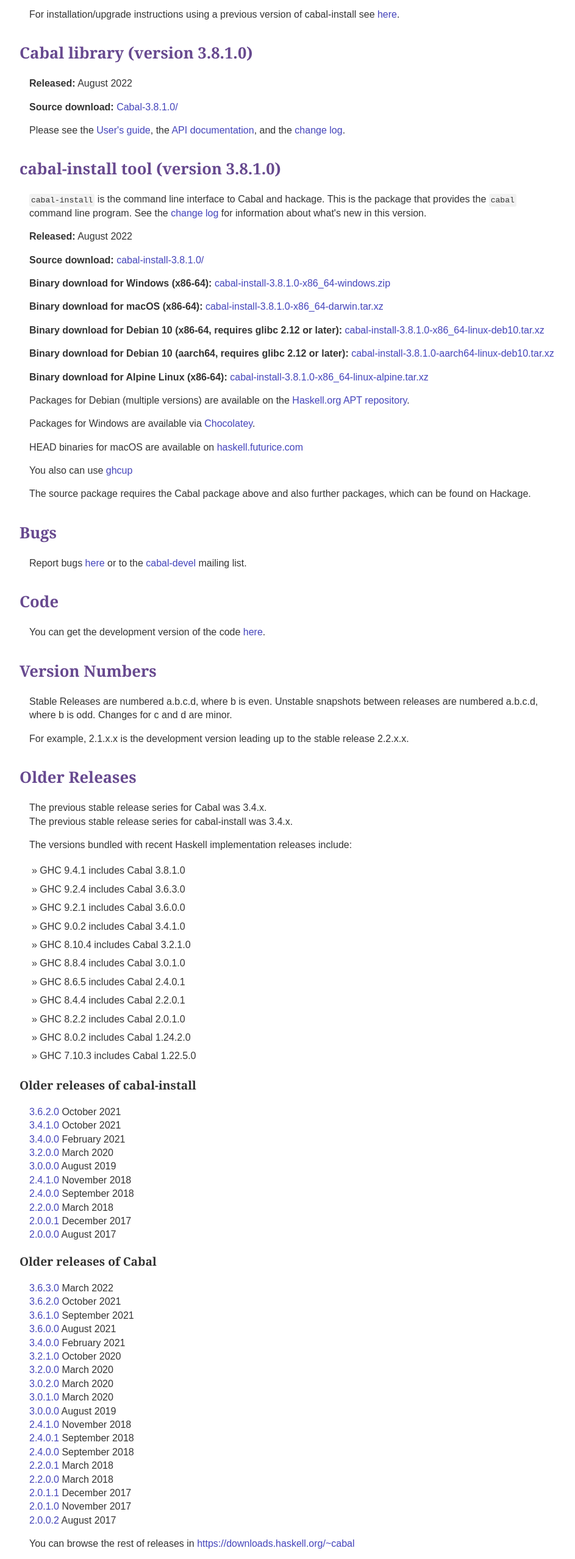
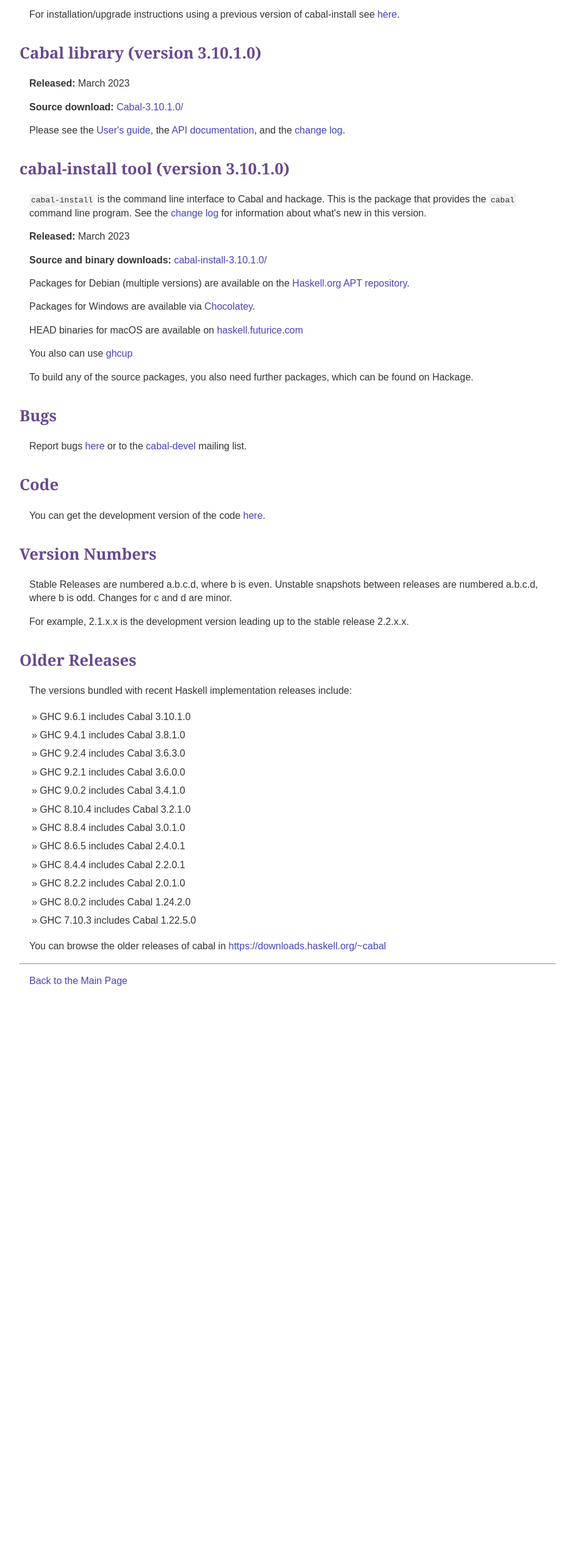
Before and after one commit to haskell/cabal-website, a plain HTML site: page download.html in a window 1280 px wide. Shown: the part 220-2777 px from the top of the page at 61% size, without its empty margins (168-1111 px from the left). After the commit the page ends 1856 px from the top, so only its background shows below. Drawn offline with Linux system fonts and the light colour scheme.

Commit message:
Update download page for cabal 3.10

```diff
--- a/download.html
+++ b/download.html
@@ -14,15 +14,15 @@
 
     <p>For installation/upgrade instructions using a previous version of cabal-install see <a href="index.html#install-upgrade">here</a>.</p>
 
-    <h2>Cabal library (version 3.8.1.0)</h2>
+    <h2>Cabal library (version 3.10.1.0)</h2>
 
-    <p><span style="font-weight: bolder">Released:</span> August 2022<br>
+    <p><span style="font-weight: bolder">Released:</span> March 2023<br>
 
-    <p><span style="font-weight: bolder">Source download:</span> <a href="https://downloads.haskell.org/~cabal/Cabal-3.8.1.0/">Cabal-3.8.1.0/</a></p>
+    <p><span style="font-weight: bolder">Source download:</span> <a href="https://downloads.haskell.org/~cabal/Cabal-3.10.1.0/">Cabal-3.10.1.0/</a></p>
 
     <p>Please see the <a href="https://cabal.readthedocs.io">User's guide</a>, the <a href="http://hackage.haskell.org/package/Cabal">API documentation</a>, and the <a href="http://hackage.haskell.org/package/Cabal/changelog">change log</a>.</p>
 
-    <h2>cabal-install tool (version 3.8.1.0)</h2>
+    <h2>cabal-install tool (version 3.10.1.0)</h2>
 
     <p><span class="inline-code">cabal-install</span> is the command
       line interface to Cabal and hackage.  This is the package that
@@ -31,30 +31,9 @@
       the <a href="http://hackage.haskell.org/package/cabal-install/changelog">change
       log</a> for information about what's new in this version.</p>
 
-    <p><span style="font-weight: bolder">Released:</span> August 2022<br>
+    <p><span style="font-weight: bolder">Released:</span> March 2023<br>
 
-    <p><span style="font-weight: bolder">Source download:</span> <a href="https://downloads.haskell.org/~cabal/cabal-install-3.8.1.0/">cabal-install-3.8.1.0/</a></p>
-
-    <p><span style="font-weight: bolder">Binary download for Windows (x86-64):</span> <a href="https://downloads.haskell.org/~cabal/cabal-install-3.8.1.0/cabal-install-3.8.1.0-x86_64-windows.zip">cabal-install-3.8.1.0-x86_64-windows.zip</a></p>
-
-    <p><span style="font-weight: bolder">Binary download for macOS (x86-64):</span> <a href="https://downloads.haskell.org/~cabal/cabal-install-3.8.1.0/cabal-install-3.8.1.0-x86_64-darwin.tar.xz">cabal-install-3.8.1.0-x86_64-darwin.tar.xz</a></p>
-
-    <p><span style="font-weight: bolder">Binary download for Debian 10 (x86-64, requires glibc 2.12 or later):</span> <a href="https://downloads.haskell.org/~cabal/cabal-install-3.8.1.0/cabal-install-3.8.1.0-x86_64-linux-deb10.tar.xz">cabal-install-3.8.1.0-x86_64-linux-deb10.tar.xz</a></p>
-
-    <p><span style="font-weight: bolder">Binary download for Debian 10 (aarch64, requires glibc 2.12 or later):</span> <a href="https://downloads.haskell.org/~cabal/cabal-install-3.8.1.0/cabal-install-3.8.1.0-aarch64-linux-deb10.tar.xz">cabal-install-3.8.1.0-aarch64-linux-deb10.tar.xz</a></p>
-
-    <p><span style="font-weight: bolder">Binary download for Alpine Linux (x86-64):</span> <a href="https://downloads.haskell.org/~cabal/cabal-install-3.8.1.0/cabal-install-3.8.1.0-x86_64-linux-alpine.tar.xz">cabal-install-3.8.1.0-x86_64-linux-alpine.tar.xz</a></p>
-
-   <!-- gitlab CI currently fails for those:
-    <p><span style="font-weight: bolder">Binary download for Debian 10 (armv7, requires glibc 2.12 or later):</span> <a href="https://downloads.haskell.org/~cabal/cabal-install-3.8.1.0/cabal-install-3.8.1.0-armv7-linux-deb10.tar.xz">cabal-install-3.8.1.0-armv7-linux-deb10.tar.xz</a></p>
-
-    <p><span style="font-weight: bolder">Binary download for FreeBSD (x86-64):</span> <a href="https://downloads.haskell.org/~cabal/cabal-install-3.8.1.0/cabal-install-3.8.1.0-x86_64-freebsd.tar.xz">cabal-install-3.8.1.0-x86_64-freebsd.tar.xz</a></p> -->
-
-    <!-- Looks like Halcyon was last updated 3 years ago, and the last
-     cabal-install version it supports is 1.22.
-
-     <p>Binaries for cabal-install for many platforms are available
-       on <a href="https://halcyon.sh/">Halcyon</a>.</p> -->
+    <p><span style="font-weight: bolder">Source and binary downloads:</span> <a href="https://downloads.haskell.org/~cabal/cabal-install-3.10.1.0/">cabal-install-3.10.1.0/</a></p>
 
     <p>Packages for Debian (multiple versions) are available on the <a href="http://downloads.haskell.org/debian/">Haskell.org APT repository</a>.</p>
 
@@ -64,7 +43,7 @@
 
     <p>You also can use <a href="https://www.haskell.org/ghcup">ghcup</a></p>
 
-    <p>The source package requires the Cabal package above and also further packages,
+    <p>To build any of the source packages, you also need further packages,
       which can be found on Hackage.
 
     <h2>Bugs</h2>
@@ -86,12 +65,9 @@
     <h2>Older Releases</h2>
 
     <p>
-      The previous stable release series for Cabal was 3.4.x.<br>
-      The previous stable release series for cabal-install was 3.4.x.
-
-    <p>
       The versions bundled with recent Haskell implementation releases include:
       <ul>
+        <li>GHC 9.6.1 includes Cabal 3.10.1.0</li>
         <li>GHC 9.4.1 includes Cabal 3.8.1.0</li>
         <li>GHC 9.2.4 includes Cabal 3.6.3.0</li>
         <li>GHC 9.2.1 includes Cabal 3.6.0.0</li>
@@ -106,42 +82,8 @@
       </ul>
     <p>
 
-    <h3>Older releases of cabal-install</h3>
     <p>
-      <a href ="https://downloads.haskell.org/~cabal/cabal-install-3.6.2.0/">3.6.2.0</a> October 2021<br>
-      <a href ="https://downloads.haskell.org/~cabal/cabal-install-3.4.1.0/">3.4.1.0</a> October 2021<br>
-      <a href ="https://downloads.haskell.org/~cabal/cabal-install-3.4.0.0/">3.4.0.0</a> February 2021<br>
-      <a href ="https://downloads.haskell.org/~cabal/cabal-install-3.2.0.0/">3.2.0.0</a> March 2020<br>
-      <a href ="https://downloads.haskell.org/~cabal/cabal-install-3.0.0.0/">3.0.0.0</a> August 2019<br>
-      <a href ="https://downloads.haskell.org/~cabal/cabal-install-2.4.1.0/">2.4.1.0</a> November 2018<br>
-      <a href ="https://downloads.haskell.org/~cabal/cabal-install-2.4.0.0/">2.4.0.0</a> September 2018<br>
-      <a href ="https://downloads.haskell.org/~cabal/cabal-install-2.2.0.0/">2.2.0.0</a> March 2018<br>
-      <a href ="https://downloads.haskell.org/~cabal/cabal-install-2.0.0.1/">2.0.0.1</a> December 2017<br>
-      <a href ="https://downloads.haskell.org/~cabal/cabal-install-2.0.0.0/">2.0.0.0</a> August 2017<br>
-
-    <h3>Older releases of Cabal</h3>
-    <p>
-      <a href ="https://hackage.haskell.org/package/Cabal-3.6.3.0/Cabal-3.6.3.0.tar.gz">3.6.3.0</a> March 2022<br>
-      <a href ="https://hackage.haskell.org/package/Cabal-3.6.2.0/Cabal-3.6.2.0.tar.gz">3.6.2.0</a> October 2021<br>
-      <a href ="https://downloads.haskell.org/~cabal/Cabal-3.6.1.0/Cabal-3.6.1.0.tar.gz">3.6.1.0</a> September 2021<br>
-      <a href ="https://downloads.haskell.org/~cabal/Cabal-3.6.0.0/Cabal-3.6.0.0.tar.gz">3.6.0.0</a> August 2021<br>
-      <a href ="https://downloads.haskell.org/~cabal/Cabal-3.4.0.0/Cabal-3.4.0.0.tar.gz">3.4.0.0</a> February 2021<br>
-      <a href ="https://downloads.haskell.org/~cabal/Cabal-3.2.1.0/Cabal-3.2.1.0.tar.gz">3.2.1.0</a> October 2020<br>
-      <a href ="https://downloads.haskell.org/~cabal/Cabal-3.2.0.0/Cabal-3.2.0.0.tar.gz">3.2.0.0</a> March 2020<br>
-      <a href ="https://downloads.haskell.org/~cabal/Cabal-3.0.2.0/Cabal-3.0.2.0.tar.gz">3.0.2.0</a> March 2020<br>
-      <a href ="https://downloads.haskell.org/~cabal/Cabal-3.0.1.0/Cabal-3.0.1.0.tar.gz">3.0.1.0</a> March 2020<br>
-      <a href ="https://downloads.haskell.org/~cabal/Cabal-3.0.0.0/Cabal-3.0.0.0.tar.gz">3.0.0.0</a> August 2019<br>
-      <a href ="https://downloads.haskell.org/~cabal/Cabal-2.4.1.0/Cabal-2.4.1.0.tar.gz">2.4.1.0</a> November 2018<br>
-      <a href ="https://downloads.haskell.org/~cabal/Cabal-2.4.0.1/Cabal-2.4.0.1.tar.gz">2.4.0.1</a> September 2018<br>
-      <a href ="https://downloads.haskell.org/~cabal/Cabal-2.4.0.0/Cabal-2.4.0.0.tar.gz">2.4.0.0</a> September 2018<br>
-      <a href ="https://downloads.haskell.org/~cabal/Cabal-2.2.0.1/Cabal-2.2.0.1.tar.gz">2.2.0.1</a> March 2018<br>
-      <a href ="https://downloads.haskell.org/~cabal/Cabal-2.2.0.0/Cabal-2.2.0.0.tar.gz">2.2.0.0</a> March 2018<br>
-      <a href ="https://downloads.haskell.org/~cabal/Cabal-2.0.1.1/Cabal-2.0.1.1.tar.gz">2.0.1.1</a> December 2017<br>
-      <a href ="https://downloads.haskell.org/~cabal/Cabal-2.0.1.0/Cabal-2.0.1.0.tar.gz">2.0.1.0</a> November 2017<br>
-      <a href ="https://downloads.haskell.org/~cabal/Cabal-2.0.0.2/Cabal-2.0.0.2.tar.gz">2.0.0.2</a> August 2017<br>
-
-    <p>
-      You can browse the rest of releases in <a href ="https://downloads.haskell.org/~cabal">https://downloads.haskell.org/~cabal</a>
+      You can browse the older releases of cabal in <a href ="https://downloads.haskell.org/~cabal">https://downloads.haskell.org/~cabal</a>
 
       <hr>
     <p><a href="index.html">Back to the Main Page</a></p>
```
